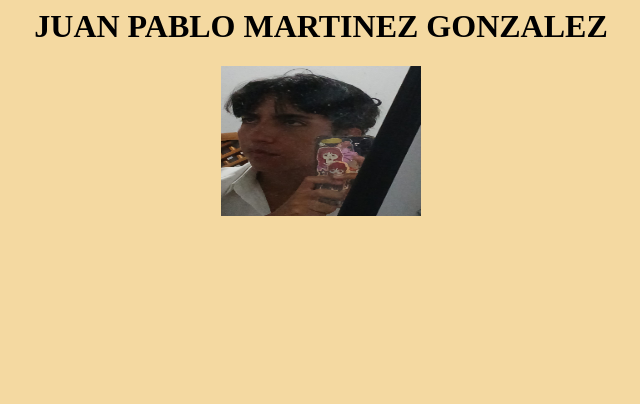
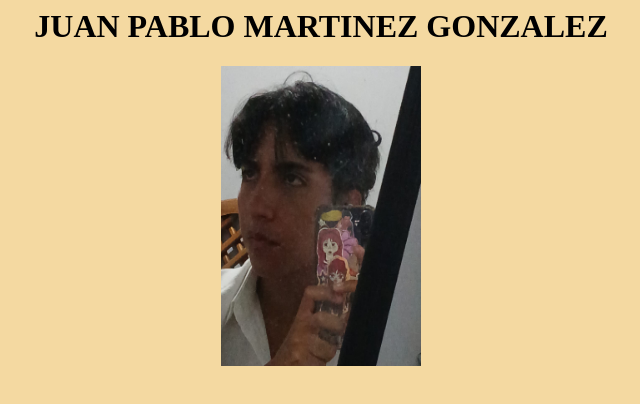
Before and after one commit to spao0/spao0.github.io, a plain HTML site: page index.html in a window 1280 px wide. Shown: the whole page, without its empty margins (319-959 px from the left). Drawn offline with Linux system fonts and the light colour scheme.

Commit message:
Update index.html

```diff
--- a/index.html
+++ b/index.html
@@ -5,7 +5,7 @@
 <h1>
 <center> JUAN PABLO MARTINEZ GONZALEZ </center> </h1>
   <center>
-<img src="yo.jpg" alt="no" width="200" height="150"> </center>
+<img src="yo.jpg" alt="no" width="200" height="300"> </center>
 
 
 </html>
```
